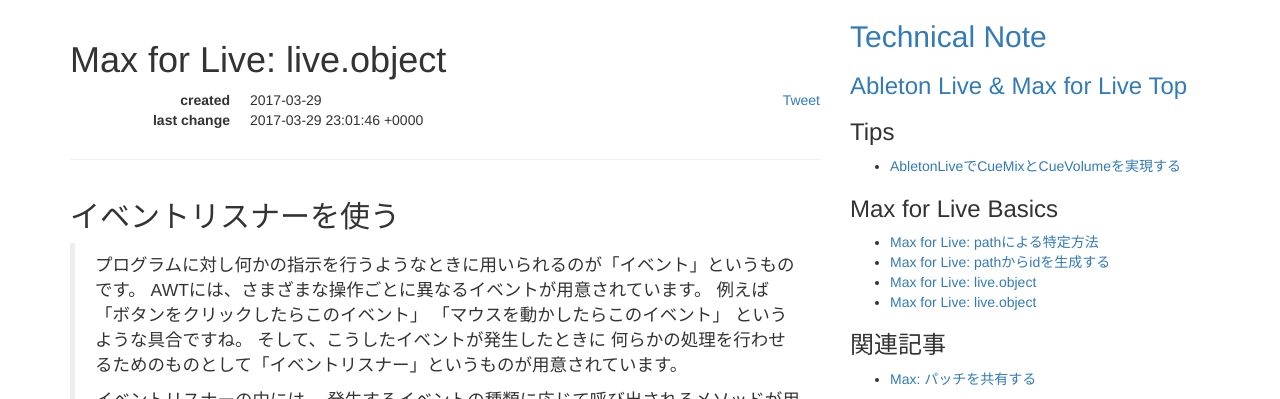
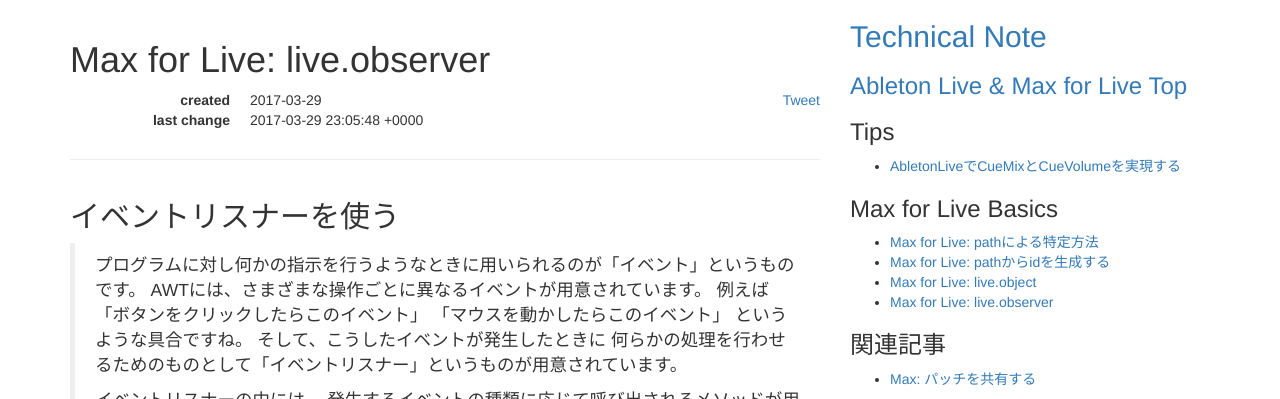
Before and after one commit to leico/TechnicalNote, a Jekyll site: the page built from _Live/m4l-observer.md, in a window 1280 px wide and 900 px high. Shown: the top 399 px of the window. Built offline with Jekyll 4.4.1, drawn with Linux system fonts in a browser that asks for light colours; comment, search, counter and statistics services are not loaded.

Commit message:
fix title

```diff
--- a/_Live/m4l-observer.md
+++ b/_Live/m4l-observer.md
@@ -1,8 +1,8 @@
 ---
 layout : post
-title  : "Max for Live: live.object"
+title  : "Max for Live: live.observer"
 date   : 2017/03/29
-lastchange : 2017-03-29 23:01:46.
+lastchange : 2017-03-29 23:05:48.
 tags   :
   - Ableton
   - Live
```
